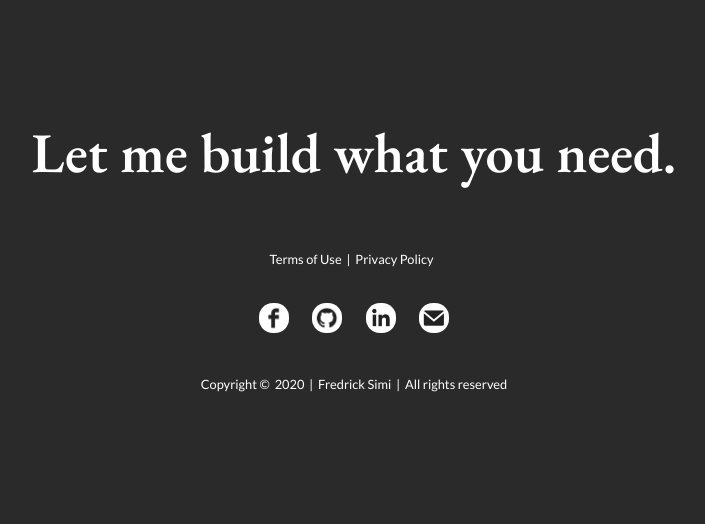
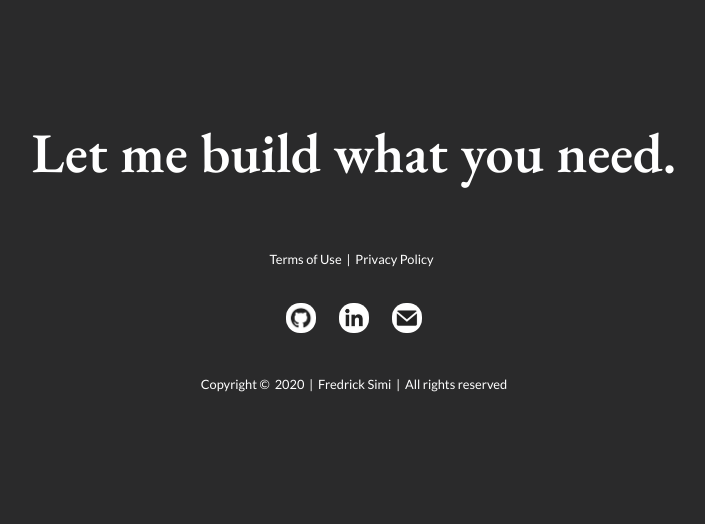
Before and after one commit to fredricksimi/website, a Django app: page / in a window 1280 px wide. Shown: the part 1396-1920 px from the top of the page, without its empty margins (286-991 px from the left). Run offline with Django 3.2, Linux system fonts and the light colour scheme; some libraries are stand-ins or nearby versions.

Commit message:
third changes

```diff
--- a/mainapp/templates/mainapp/footer.html
+++ b/mainapp/templates/mainapp/footer.html
@@ -14,7 +14,6 @@
                     </p>
 
                     <p class="text-center" style="color: #fff; font-size: 30px;">
-                        <a href="https://facebook.com/fredrick.kemosi" target="_blank"><img src="{% static 'img/fb.JPG' %}" style="border-radius: 14px; width: 30px;height:auto;"></a> &nbsp;&nbsp;
                         <a href="https://github.com/fredricksimi" target="_blank"><img src="{% static 'img/gh.JPG' %}" style="border-radius: 14px; width: 30px;height:auto;"></a> &nbsp;&nbsp;
                         <a href="https://www.linkedin.com/in/fredrick-simi-a27904164/" target="_blank"><img src="{% static 'img/in.JPG' %}" style="border-radius: 14px; width: 30px;height:auto;"></a> &nbsp;&nbsp;
                         <a href="mailto:hello@fredricksimi.com" target="_blank"><img src="{% static 'img/ma.JPG' %}" style="border-radius: 14px; width: 30px;height:auto;"></a>
```
